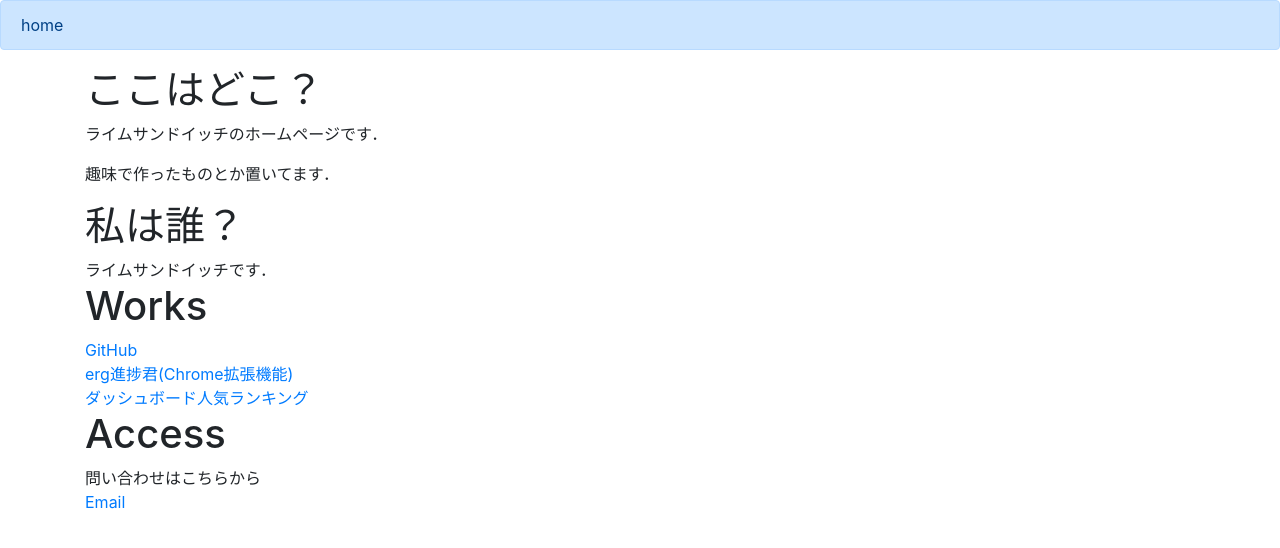
After one commit to hnkm525/dashboard_ranking, a Django app: page / in a window 1280 px wide. The commit adds this page. Shown: the top 548 px of the page. Run offline with Django 3.2, Linux system fonts and the light colour scheme; some libraries are stand-ins or nearby versions.

Commit message:
text機能作成のためのブランチ

```diff
--- a/manage.py
+++ b/manage.py
@@ -14,7 +14,7 @@ def main():
             "Couldn't import Django. Are you sure it's installed and "
             "available on your PYTHONPATH environment variable? Did you "
             "forget to activate a virtual environment?"
-        ) from exc
+        )
     execute_from_command_line(sys.argv)
 
 
--- a/rankapp/urls.py
+++ b/rankapp/urls.py
@@ -1,7 +1,8 @@
 from django.urls import path, include
-from .views import get_textlist, get_photolist
+from .views import get_textlist, get_photolist, home
 
 urlpatterns = [
+    path('', home, name='home'),
     path('text', get_textlist, name='text'),
     path('photo', get_photolist, name='photo'),
 ]
--- a/rankapp/views.py
+++ b/rankapp/views.py
@@ -9,3 +9,6 @@ def get_textlist(request):
 def get_photolist(request):
     photo_list = PostModel.objects.all()
     return render(request, 'photo.html', {'object_list':photo_list})
+
+def home(request):
+    return render(request, 'home.html')
--- a/templates/base.html
+++ b/templates/base.html
@@ -8,9 +8,10 @@
     <!-- Bootstrap CSS -->
     <link rel="stylesheet" href="https://stackpath.bootstrapcdn.com/bootstrap/4.5.0/css/bootstrap.min.css" integrity="sha384-9aIt2nRpC12Uk9gS9baDl411NQApFmC26EwAOH8WgZl5MYYxFfc+NcPb1dKGj7Sk" crossorigin="anonymous">
 
+    <link rel="icon" type="image/png" href="../static/icon/ra.png">
     {% block customcss %}
     {% endblock customcss %}
-    <title>ダッシュボード人気ランキング</title>
+    <title>{% block title %}ラ！{% endblock title %}</title>
   </head>
   <body>
     {% block header %}
--- /dev/null
+++ b/templates/home.html
@@ -0,0 +1,27 @@
+{% extends 'base.html' %}
+{% load static %}
+{% block title %}{{ block.super }} | ホームページ{% endblock title %}
+{% block header %}
+<div class="alert alert-primary" role="alert">
+home
+</div>
+{% endblock header %}
+
+
+{% block content %}
+<div class="container">
+    <h1>ここはどこ？</h1>
+    <p>ライムサンドイッチのホームページです．</p>
+    <p>趣味で作ったものとか置いてます．</p>
+    <h1>私は誰？</h1>
+    ライムサンドイッチです．
+    <h1>Works</h1>
+    <a href="https://github.com/hnkm525">GitHub</a><br>
+    <a href="https://github.com/hnkm525/erg_shintyokukun">erg進捗君(Chrome拡張機能)</a><br>
+    <a href="{% url 'photo' %}">ダッシュボード人気ランキング</a><br>
+    <h1>Access</h1>
+    問い合わせはこちらから<br>
+    <a href="mailto:tarakosuki98525mk2@gmail.com">Email</a>
+
+</div>
+{% endblock content %}
```
Also changed, not shown: rankapp/management/commands/ranking.py (+30 -13 lines), templates/photo.html (+9 -3 lines), templates/text.html (+28 -0 lines), 4 other files.
